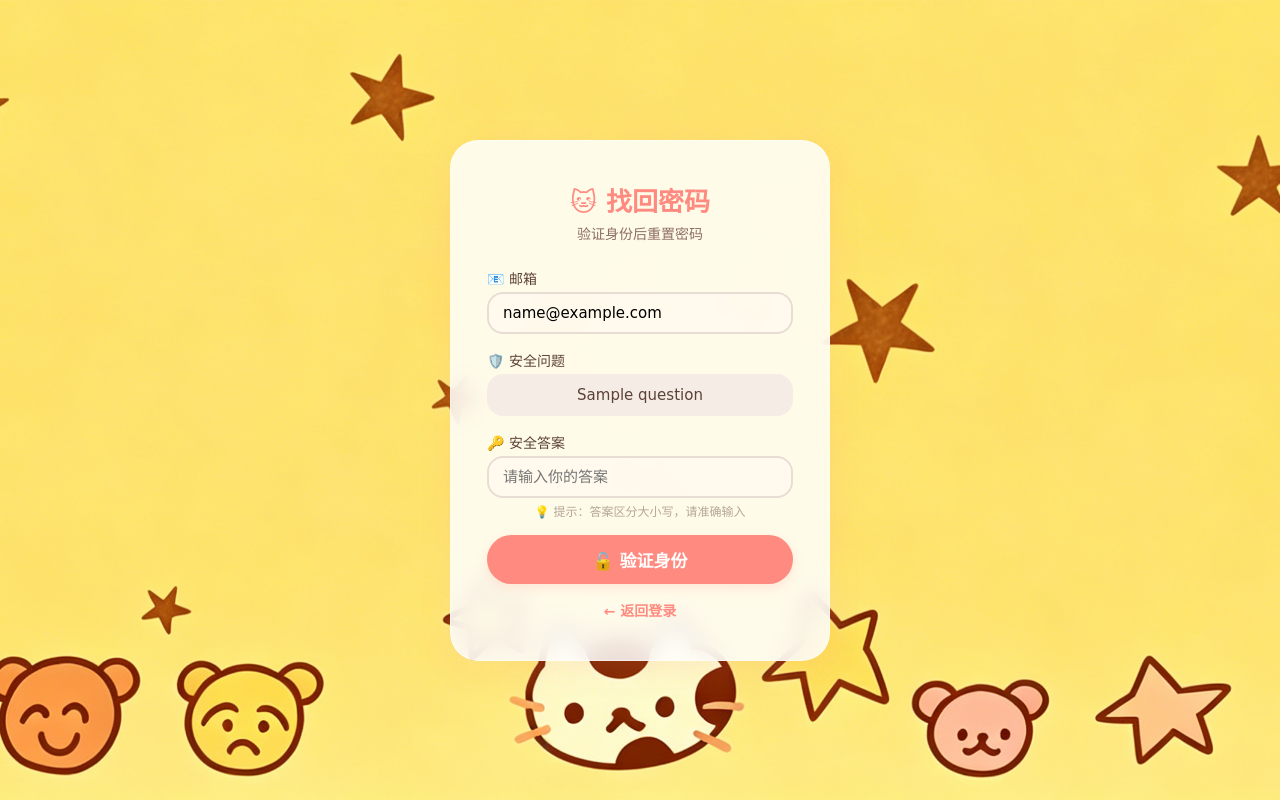
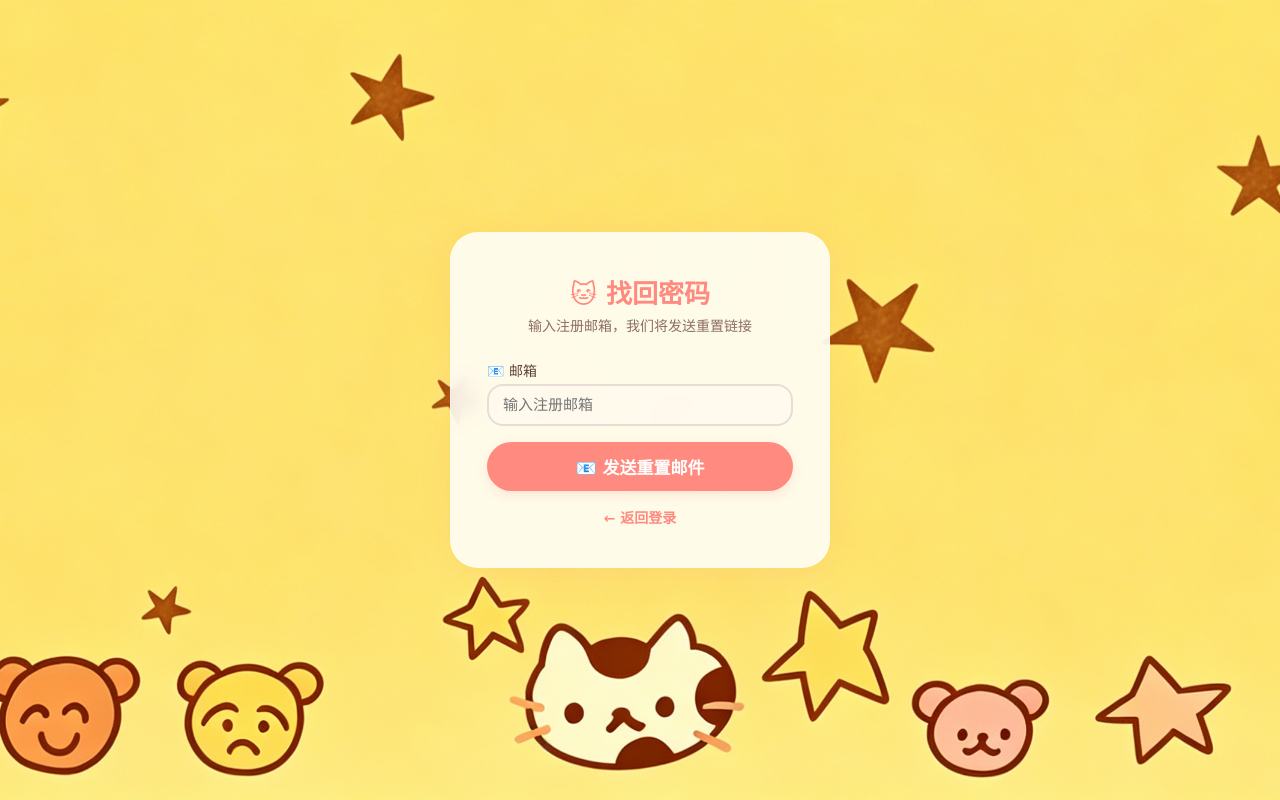
Before and after one commit to Lyra-mo/cat-book, a Flask app: template templates/forgot_password.html in a window 1280 px wide. Run offline with Flask 3, Linux system fonts and the light colour scheme; a user stored in the database is signed in; the template is opened without the code that fills it: most values are stand-ins (such as "Sample title", 1, 10 or a date in 2020); a database or web service that is not in the repository returns one stand-in record (values such as "Sample title"); some libraries are stand-ins or nearby versions.

Commit message:
Update forgot_password.html

```diff
--- a/templates/forgot_password.html
+++ b/templates/forgot_password.html
@@ -53,8 +53,7 @@
             color: #5D4037;
             margin-bottom: 4px;
         }
-        .form-group input,
-        .form-group select {
+        .form-group input {
             width: 100%;
             padding: 10px 14px;
             border: 2px solid #E8DDD5;
@@ -64,16 +63,10 @@
             font-family: 'ZCOOL KuaiLe', 'Comic Sans MS', cursive;
             transition: border 0.2s, box-shadow 0.2s;
         }
-        .form-group input:focus,
-        .form-group select:focus {
+        .form-group input:focus {
             border-color: #FF8A80;
             outline: none;
             box-shadow: 0 0 0 4px rgba(255, 138, 128, 0.08);
-        }
-        .form-group input[readonly] {
-            background: #F5EDE5;
-            color: #5D4037;
-            cursor: not-allowed;
         }
         .btn {
             width: 100%;
@@ -92,14 +85,6 @@
         .btn:hover {
             background: #FF6B5A;
             transform: translateY(-2px);
-        }
-        .btn-secondary {
-            background: #B5EAD7;
-            color: #2D6A4F;
-            box-shadow: 0 4px 12px rgba(181, 234, 215, 0.2);
-        }
-        .btn-secondary:hover {
-            background: #8DD4BA;
         }
         .link {
             margin-top: 16px;
@@ -134,21 +119,6 @@
             background: #A8D8EA;
             color: #1A4A5A;
         }
-        .question-display {
-            background: #F5EDE5;
-            padding: 12px 14px;
-            border-radius: 16px;
-            font-size: 15px;
-            color: #5D4037;
-            text-align: center;
-            margin-bottom: 4px;
-        }
-        .hint-text {
-            font-size: 12px;
-            color: #B5A59A;
-            margin-top: 4px;
-            text-align: center;
-        }
         @media (max-width: 480px) {
             .box {
                 padding: 30px 20px;
@@ -161,7 +131,7 @@
 <body>
     <div class="box">
         <h1>🐱 找回密码</h1>
-        <div class="subtitle">验证身份后重置密码</div>
+        <div class="subtitle">输入注册邮箱，我们将发送重置链接</div>
 
         {% with messages = get_flashed_messages(with_categories=true) %}
             {% for category, message in messages %}
@@ -172,25 +142,9 @@
         <form method="POST">
             <div class="form-group">
                 <label>📧 邮箱</label>
-                <input type="email" name="email" placeholder="输入注册邮箱" value="{{ email or '' }}" required>
+                <input type="email" name="email" placeholder="输入注册邮箱" required>
             </div>
-
-            {% if question %}
-            <!-- 第二步：显示安全问题，要求输入答案 -->
-            <div class="form-group">
-                <label>🛡️ 安全问题</label>
-                <div class="question-display">{{ question }}</div>
-            </div>
-            <div class="form-group">
-                <label>🔑 安全答案</label>
-                <input type="text" name="security_answer" placeholder="请输入你的答案" required>
-                <div class="hint-text">💡 提示：答案区分大小写，请准确输入</div>
-            </div>
-            <button type="submit" class="btn">🔓 验证身份</button>
-            {% else %}
-            <!-- 第一步：只输入邮箱 -->
-            <button type="submit" class="btn btn-secondary">📧 获取安全问题</button>
-            {% endif %}
+            <button type="submit" class="btn">📧 发送重置邮件</button>
         </form>
 
         <div class="link">
```
